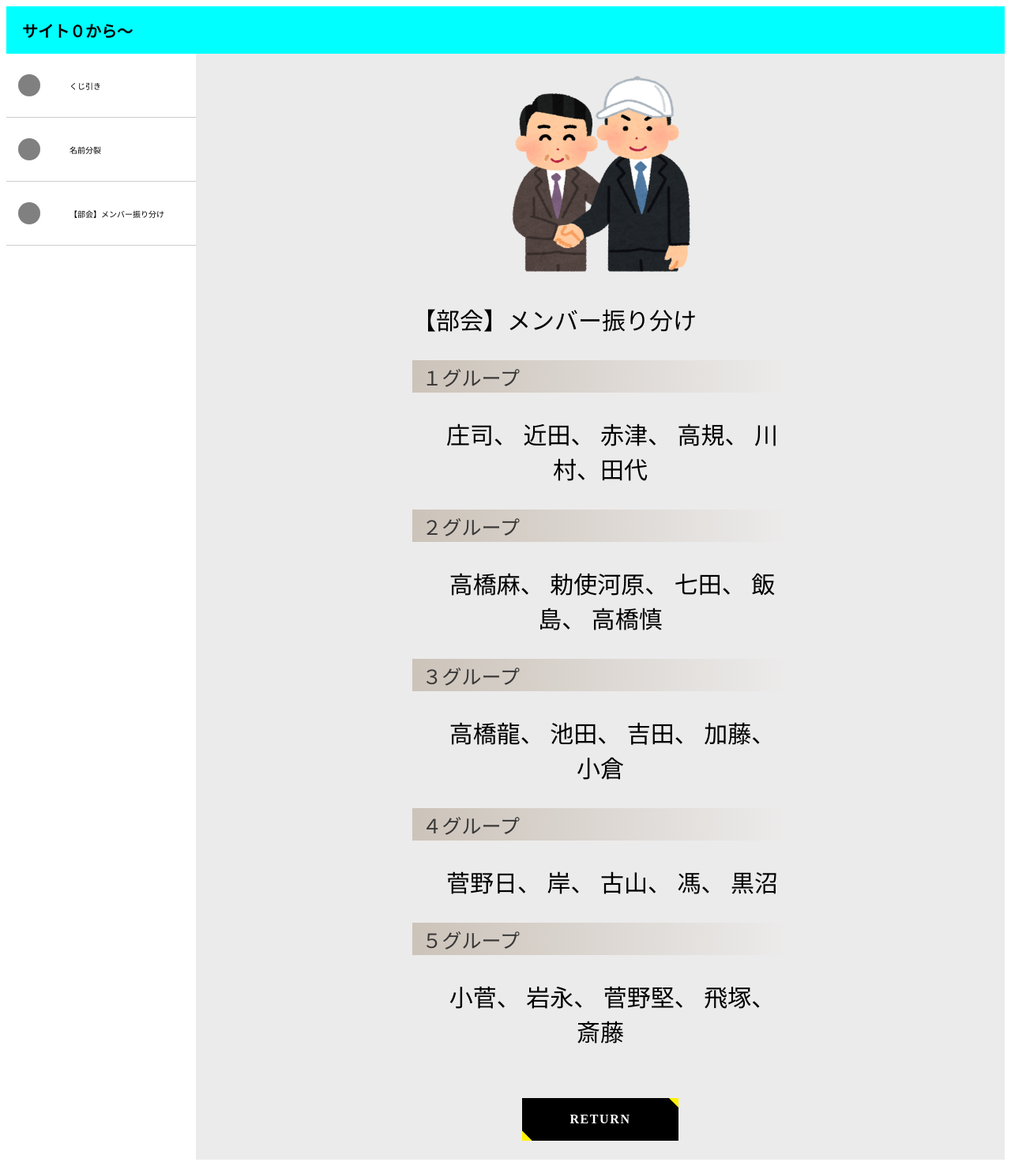
After one commit to MasakiTeshigahara/PHP_SITE, a PHP site: page /bukai.php in a window 1280 px wide. The commit adds this page. Shown: the whole page at 79% size. Run offline with PHP 8.4, Linux system fonts and the light colour scheme.

Commit message:
メンバー振り分け機能追加

```diff
--- a/work/_header.php
+++ b/work/_header.php
@@ -15,7 +15,7 @@
         <header class="header">
             <div class="continer">
             <title><p class="ttl">Site0.com</p></title>
-            <h1>サイト０</h1>
+            <h1>サイト０から〜</h1>
             </div>
         </header>
         <div class="layout_page">
--- a/work/_sidebar.php
+++ b/work/_sidebar.php
@@ -11,6 +11,11 @@
             </div>
             <div class="box">
                 <ul class="list_nav_sidebar">
+                <li><a href="bukai_start.php">【部会】メンバー振り分け</a></li>
+                </ul>
+            </div>
+            <div class="box">
+                <ul class="list_nav_sidebar">
                 </ul>
             </div>
         </aside>
--- /dev/null
+++ b/work/bukai.php
@@ -0,0 +1,58 @@
+<?php
+$title = ' ';
+include('_header.php');
+include('_sidebar.php');
+?>
+
+<main class="main">
+    <div class="box">
+        <section>
+            <div class="layout_bukai">
+                <div class="img_bukai">
+                    <img src="img/baseball_draft_akusyu.png" width="260" height="260" alt="占い師">
+                </div>
+                <p class="ttl_main">【部会】メンバー振り分け</p>
+                <?php
+                $numbers_1 = array('小菅', '近田', '池田', '高橋龍', '岸', '高橋麻', '菅野日', '勅使河原', '庄司'); //9
+                $numbers_2 = array('小倉', '七田', '高橋慎', '岩永', '古山', '黒沼', '高規', '田代', '吉田', '斎藤', '赤津', '加藤', '川村', '飛塚', '菅野堅', '馮', '飯島'); //17
+
+                shuffle($numbers_1);
+                shuffle($numbers_2);
+
+                echo "<p class='ttl_group'>１グループ</p>";
+                $group1 = [$numbers_1[0], $numbers_1[1], $numbers_2[1], $numbers_2[2], $numbers_2[3], $numbers_2[16]];
+                echo "<p class='msg_group'>　$group1[0]、 $group1[1]、 $group1[2]、 $group1[3]、 $group1[4]、$group1[5]</p>";
+
+                echo "<p class='ttl_group'>２グループ</p>";
+                $group2 = [$numbers_1[2], $numbers_1[3], $numbers_2[4], $numbers_2[5], $numbers_2[6]];
+                echo "<p class='msg_group'>　$group2[0]、 $group2[1]、 $group2[2]、 $group2[3]、 $group2[4]</p>";
+
+                echo "<p class='ttl_group'>３グループ</p>";
+                $group3 = [$numbers_1[4], $numbers_1[5], $numbers_2[7], $numbers_2[8], $numbers_2[9]];
+                echo "<p class='msg_group'>　$group3[0]、 $group3[1]、 $group3[2]、 $group3[3]、 $group3[4]</p>";
+
+                echo "<p class='ttl_group'>４グループ</p>";
+                $group4 = [$numbers_1[6], $numbers_1[7], $numbers_2[10], $numbers_2[11], $numbers_2[12]];
+                echo "<p class='msg_group'>　$group4[0]、 $group4[1]、 $group4[2]、 $group4[3]、 $group4[4]</p>";
+
+                echo "<p class='ttl_group'>５グループ</p>";
+                $group5 = [$numbers_1[8], $numbers_2[0], $numbers_2[13], $numbers_2[14], $numbers_2[15]];
+                echo "<p class='msg_group'>　$group5[0]、 $group5[1]、 $group5[2]、 $group5[3]、 $group5[4]</p>";
+
+                ?>
+                </br>
+                </br>
+                </br>
+                <div class="img_bukai">
+                    <a href="bukai_start.php" class="btn btn-flat"><span>RETURN</span></a>
+                </div>
+            </div>
+        </section>
+    </div>
+</main>
+
+</div>
+</body>
+
+</html>
+</DOCTYPE>
--- a/work/css/styles.css
+++ b/work/css/styles.css
@@ -7,9 +7,17 @@ ul{
     list-style: none;
 }
 
+h3 {
+    color: rgb(117, 121, 122);
+  }
+h1 {
+    margin: 0;
+}
+
 /* ヘッダー */
 .header {
-background: rgb(108, 98, 240);
+    top: 0;
+    background: aqua;
 }
 .header > .continer{
     padding: 0 20px;
@@ -58,6 +66,8 @@ background: rgb(108, 98, 240);
     background: rgb(236, 235, 235);
     flex: auto;
     padding: 24px;
+    min-width: 10px;
+    min-height: 900px;
 }
 
 .layout_page{
@@ -69,6 +79,124 @@ background: rgb(108, 98, 240);
     text-align: center;
   }
 
-  h3 {
-    color: rgb(117, 121, 122);
+
+
+  /* 部会 */
+  .layout_bukai{
+      padding: 0 250px;
   }
+  .ttl_main{
+      font-size: 30px;
+  }
+  .img_bukai{
+      text-align: center;
+  }
+  .ttl_group{
+      font-size: 25px;
+      position: relative;
+  padding: 0.1em 0.5em;
+  background: -webkit-linear-gradient(to right, rgb(255, 186, 115), transparent);
+  background: linear-gradient(to right, rgb(204, 195, 185), transparent);
+  color: #383737;
+  }
+  .msg_group {
+    text-align: center;
+    font-size: 30px;
+}
+
+/* スタートボタン */
+*,
+*:before,
+*:after {
+  -webkit-box-sizing: inherit;
+  box-sizing: inherit;
+}
+
+html {
+  -webkit-box-sizing: border-box;
+  box-sizing: border-box;
+  font-size: 62.5%;
+}
+
+.btn,
+a.btn,
+button.btn {
+  font-size: 1.6rem;
+  font-weight: 700;
+  line-height: 1.5;
+  position: relative;
+  display: inline-block;
+  padding: 1rem 4rem;
+  cursor: pointer;
+  -webkit-user-select: none;
+  -moz-user-select: none;
+  -ms-user-select: none;
+  user-select: none;
+  -webkit-transition: all 0.3s;
+  transition: all 0.3s;
+  text-align: center;
+  vertical-align: middle;
+  text-decoration: none;
+  letter-spacing: 0.1em;
+  color: #212529;
+  border-radius: 0.5rem;
+}
+
+a.btn-flat {
+    overflow: hidden;
+
+    padding: 1.5rem 6rem;
+
+    color: #fff;
+    border-radius: 0;
+    background: #000;
+  }
+
+  a.btn-flat span {
+    position: relative;
+    z-index: 1;
+  }
+
+  a.btn-flat:before {
+    position: absolute;
+    top: 0;
+    left: calc(-150% + 50px);
+
+    width: 150%;
+    height: 500%;
+
+    content: '';
+    -webkit-transition: all .5s ease-in-out;
+    transition: all .5s ease-in-out;
+    -webkit-transform: rotate(45deg) translateX(0) translateY(0);
+    transform: rotate(45deg) translateX(0) translateY(0);
+
+    background: #fff100;
+  }
+
+  a.btn-flat:after {
+    position: absolute;
+    top: -400%;
+    right: calc(-150% + 50px);
+
+    width: 150%;
+    height: 500%;
+
+    content: '';
+    -webkit-transition: all .5s ease-in-out;
+    transition: all .5s ease-in-out;
+    -webkit-transform: rotate(45deg) translateX(0) translateY(0);
+    transform: rotate(45deg) translateX(0) translateY(0);
+
+    background: #fff100;
+  }
+
+  a.btn-flat:hover:before {
+    -webkit-transform: rotate(45deg) translateX(0) translateY(-50%);
+    transform: rotate(45deg) translateX(0) translateY(-50%);
+  }
+
+  a.btn-flat:hover:after {
+    -webkit-transform: rotate(45deg) translateX(0) translateY(50%);
+    transform: rotate(45deg) translateX(0) translateY(50%);
+  }
--- a/work/index.php
+++ b/work/index.php
@@ -5,9 +5,11 @@ include('_sidebar.php');
 ?>
 
 <main class="main">
-    <div class="box">
+    <div class="layout_bukai">
         <section>
-            <img src="img/job_ekisya.png" width="260" height="260" alt="占い師">
+            <div class="img_bukai">
+                <img src="img/job_ekisya.png" width="260" height="260" alt="占い師">
+            </div>
             <h1>くじ引き</h1>
             <form method="POST" action="index.php">
                 <label>フルネームをアルファベットで入力してください</label><br />
--- a/work/nameExplode.php
+++ b/work/nameExplode.php
@@ -5,9 +5,11 @@ include('_sidebar.php');
 ?>
 
 <main class="main">
-    <div class="box">
+    <div class="layout_bukai">
         <section>
+            <div class="img_bukai">
                 <img src="img/job_kantokukan_man.png" width="260" height="260" alt="占い師">
+            </div>
             <h1>名前分裂</h1>
             <form method="POST" action="nameExplode.php">
                 <label>生年月日と名前を入力してください</label><br />
@@ -46,7 +48,6 @@ include('_sidebar.php');
                 <h3 class="text">年齢</h3>
                 <?php
                 $now = date("Ymd");
-            // echo $birth ;
                 if (isset($_POST['data'])) {
                     $birth = $year . $month . $day;
                     $age = floor(($now - $birth) / 10000);
```
Also changed, not shown: work/bukai_start.php (added, +29 -0 lines), work/stopwatch.php (deleted, +0 -64 lines), work/img/baseball_draft_akusyu.png (added), work/img/baseball_draft_kuji.png (added). Lines whose indentation alone changed are shown as unchanged.
